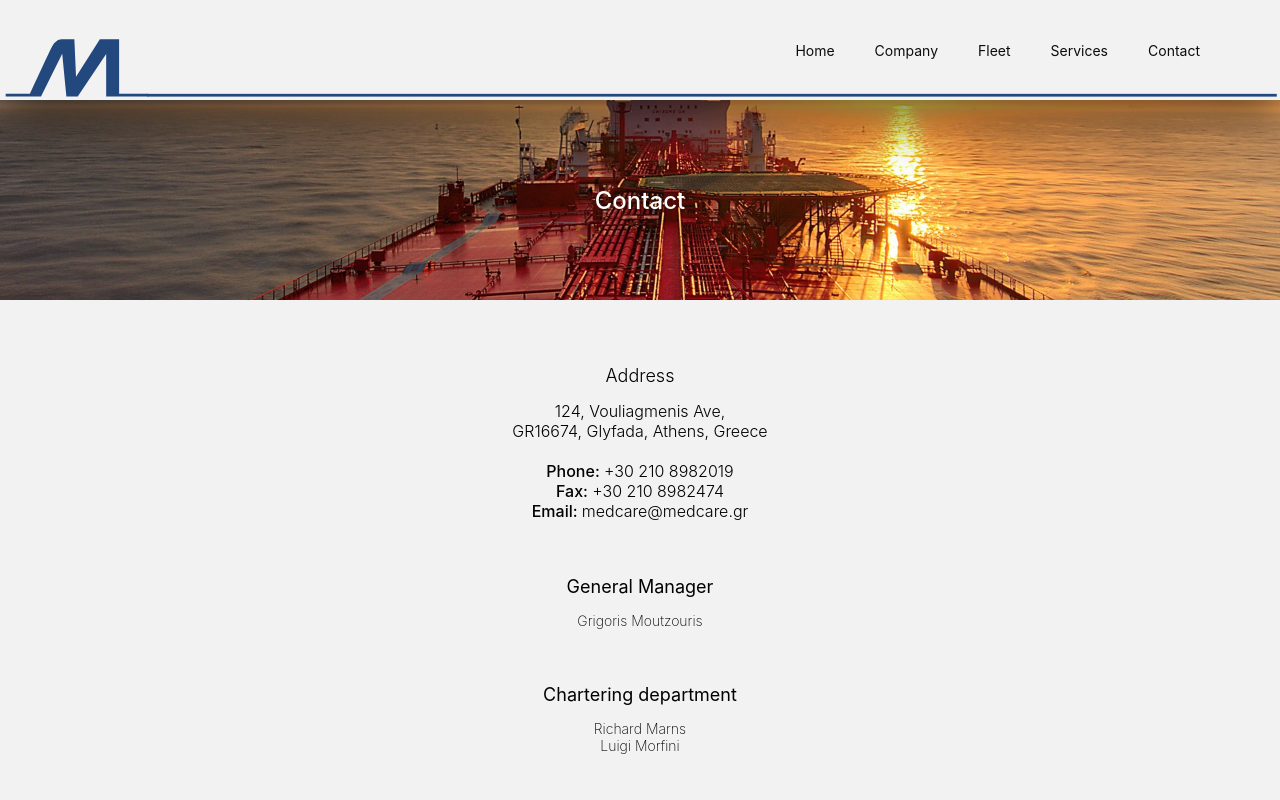
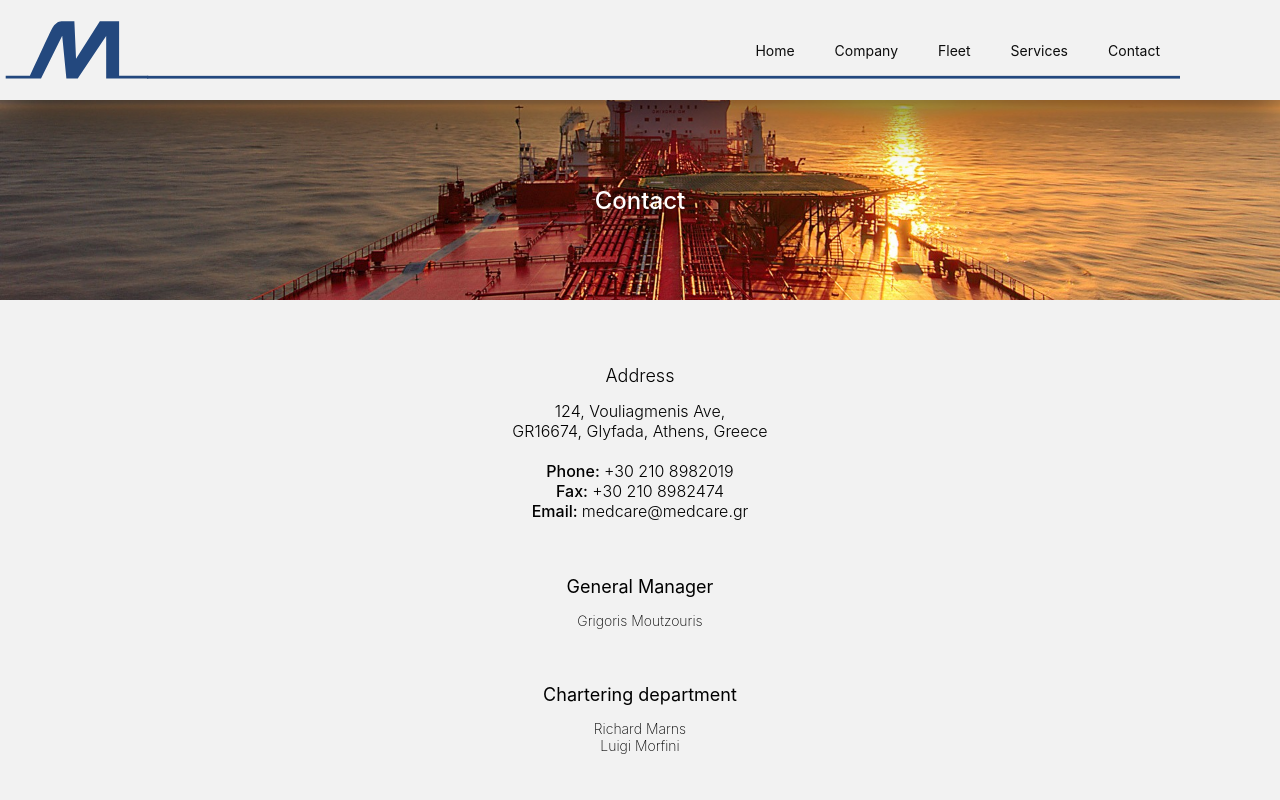
Before and after one commit to Yiorgoss/medcare.gr, a React (Create React App) app: page /contact in a window 1280 px wide. Shown: the top 800 px of the page. Built offline with nearby package versions, Linux system fonts and the light colour scheme.

Commit message:
minor ui changes to header, replaced margin left with a white div to mask underlying svg

```diff
--- a/src/assets/scss/_header.scss
+++ b/src/assets/scss/_header.scss
@@ -17,7 +17,7 @@
 
         background: url("../images/logo-header.svg");
         background-repeat: no-repeat;
-        background-position: right bottom;
+        background-position: right center;
         background-size: 100%;
 
         -webkit-box-shadow: 5px 19px 50px -1px rgba(0, 0, 0, 0.57);
@@ -44,9 +44,9 @@
         }
 
         .header {
+            display: flex;
+
             .header-list {
-                height: 100%;
-                margin: 0 60px 0 10px;
                 margin-block-start: 0;
                 margin-block-end: 0;
                 padding-inline-start: 0;
@@ -72,6 +72,14 @@
                         border-radius: 7px;
                     }
                 }
+            }
+            .header-cover {
+                background: $white;
+                height: 100px;
+                width: 100px;
+
+                display: inline-block;
+
             }
         }
     }
--- a/src/components/header.tsx
+++ b/src/components/header.tsx
@@ -5,9 +5,6 @@ import MenuIcon from "@material-ui/icons/Menu";
 
 //import logoHeader from "../assets/images/logo-header.svg";
 //import logoSmall from "../assets/images/logo-small.svg";
-//import logoHeader from "../assets/images/logo-header.svg";
-
-//import LogoSmall from "../logo.svg";
 
 const headerLinks = [
     {
@@ -76,6 +73,7 @@ export default function Header() {
                             </li>
                         ))}
                     </ul>
+                    <div className="header-cover"><i aria-hidden="true"> </i></div>
                 </div>
                 <MenuIcon onClick={() => setOpen(!open)} />
             </div>
```
